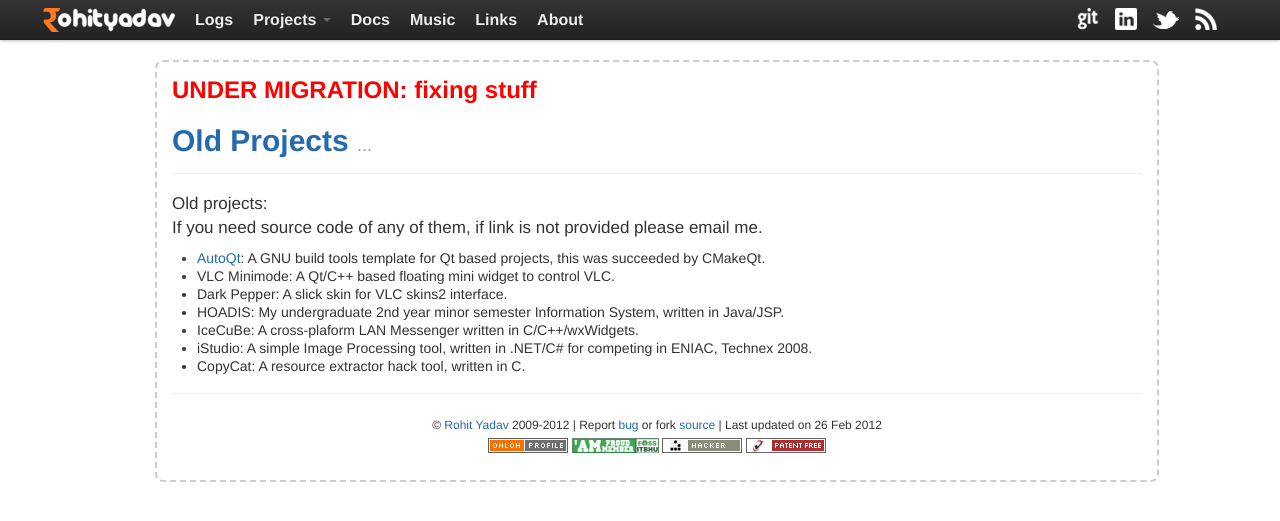
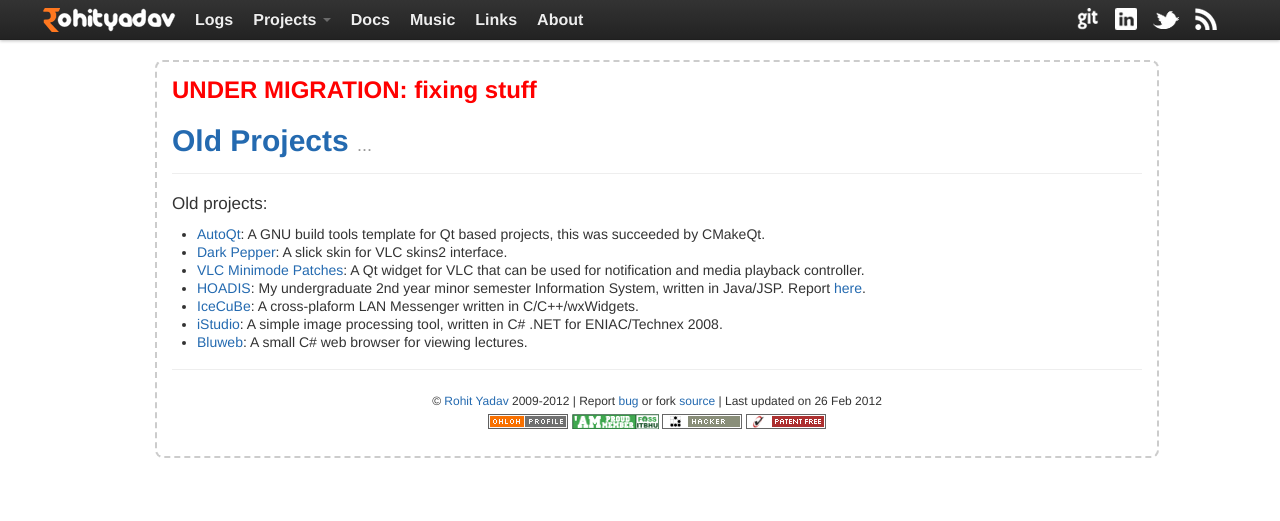
Before and after one commit to rohityadavcloud/rohityadavcloud.github.io, a Jekyll site: the page built from projects/old.markdown, in a window 1280 px wide. Shown: the top 521 px of the page. Built offline with Jekyll 4.4.1, drawn with Linux system fonts in a browser that asks for light colours; Markdown is read by kramdown in place of the engine named in the settings.

Commit message:
old: add links

```diff
--- a/projects/old.markdown
+++ b/projects/old.markdown
@@ -5,12 +5,11 @@
 ---
 
 Old projects:<br>
-If you need source code of any of them, if link is not provided please email me.<br>
 
 - [AutoQt](https://github.com/rohityadav/autoqt): A GNU build tools template for Qt based projects, this was succeeded by CMakeQt.<br>
-- VLC Minimode: A Qt/C++ based floating mini widget to control VLC. <br>
-- Dark Pepper: A slick skin for VLC skins2 interface.<br>
-- HOADIS: My undergraduate 2nd year minor semester Information System, written in Java/JSP.<br>
-- IceCuBe: A cross-plaform LAN Messenger written in C/C++/wxWidgets.<br>
-- iStudio: A simple Image Processing tool, written in .NET/C# for competing in ENIAC, Technex 2008.<br>
-- CopyCat: A resource extractor hack tool, written in C. <br>
+- [Dark Pepper](/files/old/dark-pepper.vlt): A slick skin for VLC skins2 interface.<br>
+- [VLC Minimode Patches](/files/old/vlc-minimode.zip): A Qt widget for VLC that can be used for notification and media playback controller.
+- [HOADIS](/files/old/hoadis.zip): My undergraduate 2nd year minor semester Information System, written in Java/JSP. Report [here](/files/docs/swlab-report-hoadis.pdf).<br>
+- [IceCuBe](/files/old/icecube.zip): A cross-plaform LAN Messenger written in C/C++/wxWidgets.<br>
+- [iStudio](/files/old/istudio.zip): A simple image processing tool, written in C# .NET for ENIAC/Technex 2008.<br>
+- [Bluweb](/files/old/bluweb.zip): A small C# web browser for viewing lectures. <br>
```
Also changed, not shown: 2 other files.
